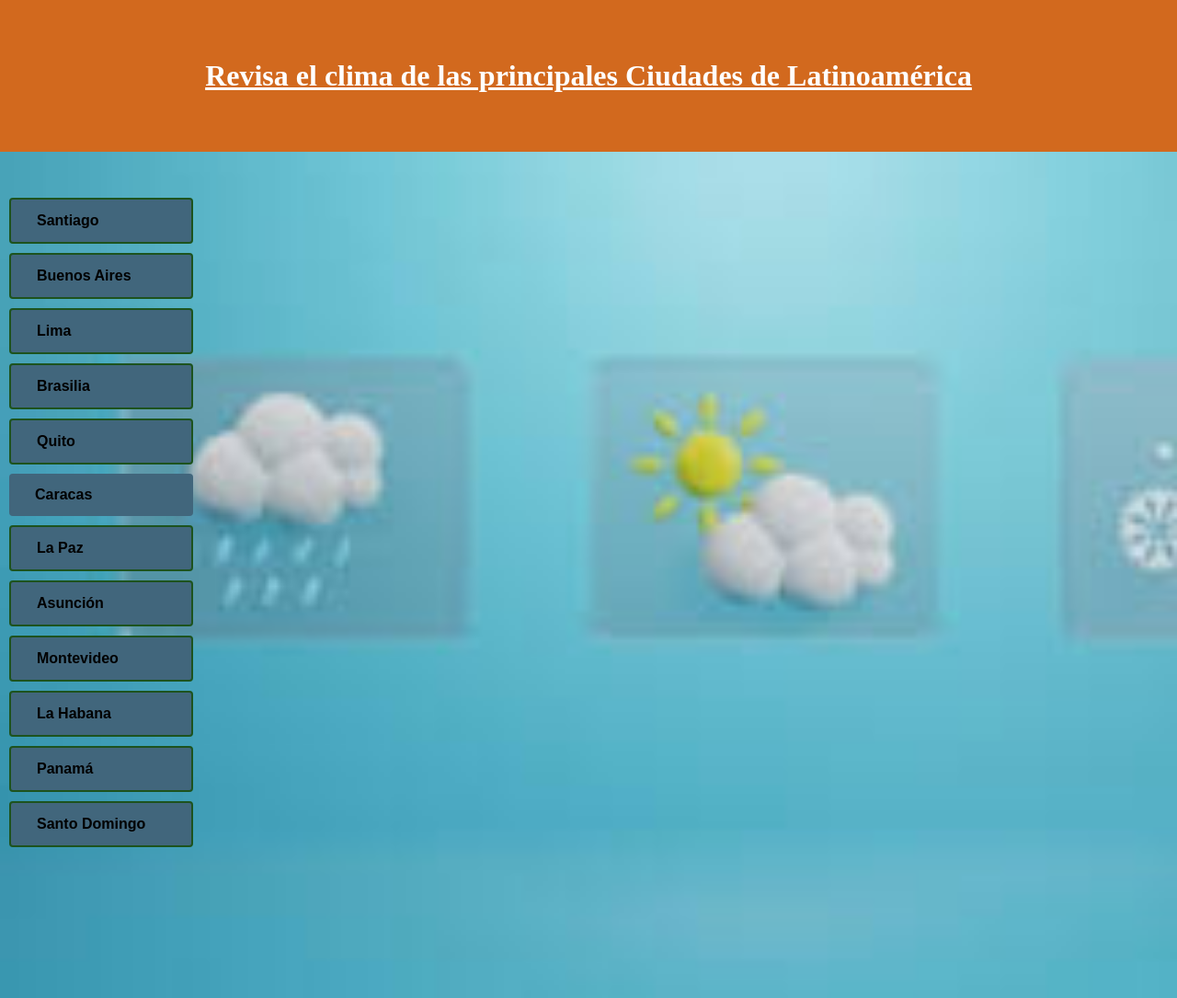
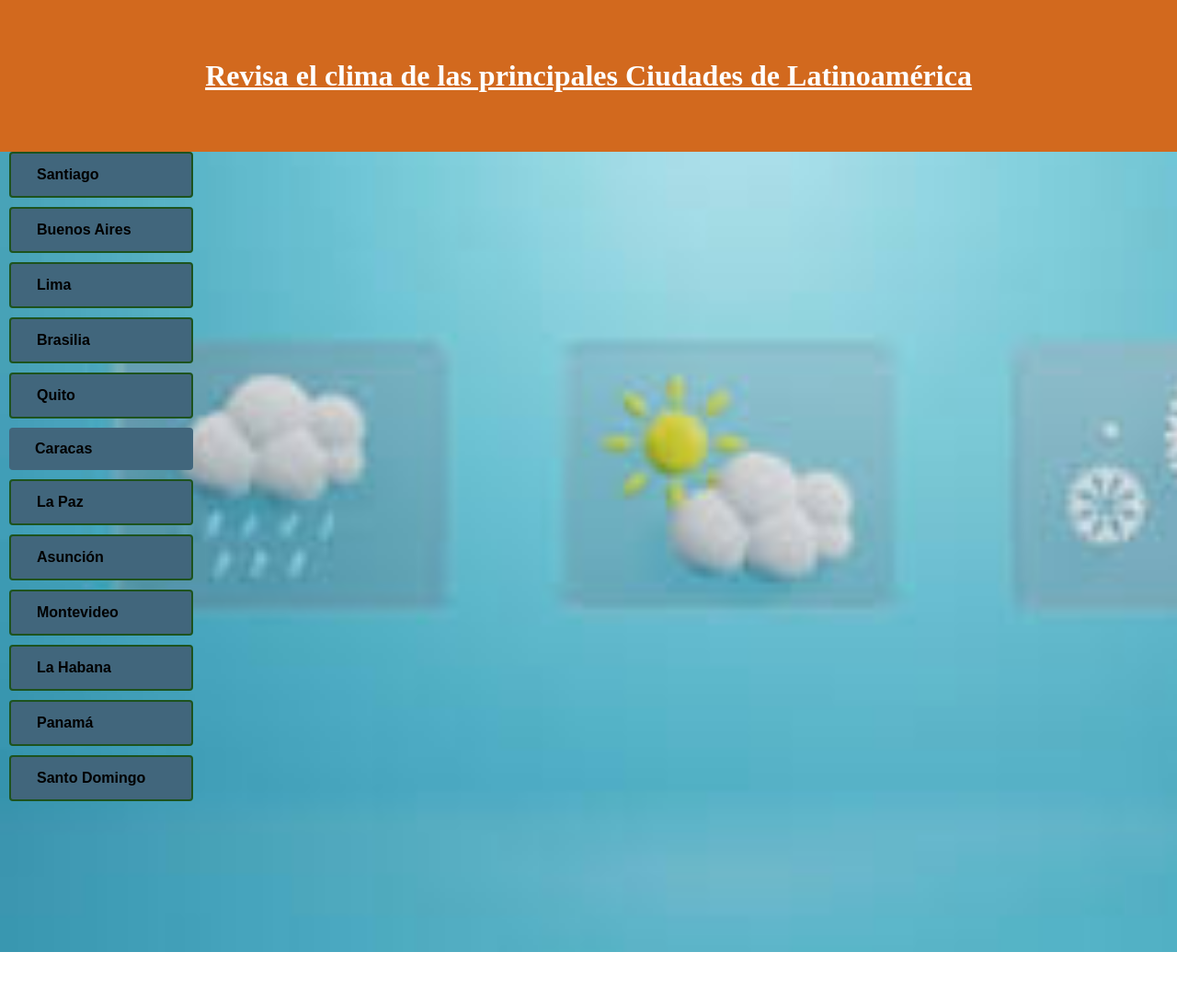
Before and after one commit to janupla/pronostico-accuweather, a plain HTML site: page index.html in a window 1280 px wide. Shown: the whole page at 92% size. After the commit the page ends 1035 px from the top, so only its background shows below. Drawn offline with nearby package versions, Linux system fonts and the light colour scheme.

Commit message:
contenedor

```diff
--- a/index.html
+++ b/index.html
@@ -18,7 +18,8 @@
     </header>
 
     <main>
-        <section class="contenedor-ciudad">
+        <section class="contenedor">
+            <section>
 
                 <button class="btn-1" id="btnSantiago" type="submit">Santiago</button>
                 <button class="btn-2" id="btnBAires" type="submit">Buenos Aires</button>
@@ -32,15 +33,19 @@
                 <button class="btn-10" id="btnLaHabana" type="submit">La Habana</button>
                 <button class="btn-11" id="btnPanama" type="submit">Panamá</button>
                 <button class="btn-12" id="btnSantoDomingo" type="submit">Santo Domingo</button>
+            </section>
+
+            <section>
+
+                <canvas id="myChart"></canvas>
+
+            </section>
+
+        </section>
+
+    </main>
 
 
-        </section>
-    </main>
-
-    <div class="contenedor-graficoo">
-        <canvas id="myChart"></canvas>
-
-    </div>
 
     <script src="https://cdn.jsdelivr.net/npm/chart.js"></script>
     <script src="./assets/main.js" type="module"></script>
```
Lines whose indentation alone changed are shown as unchanged.
